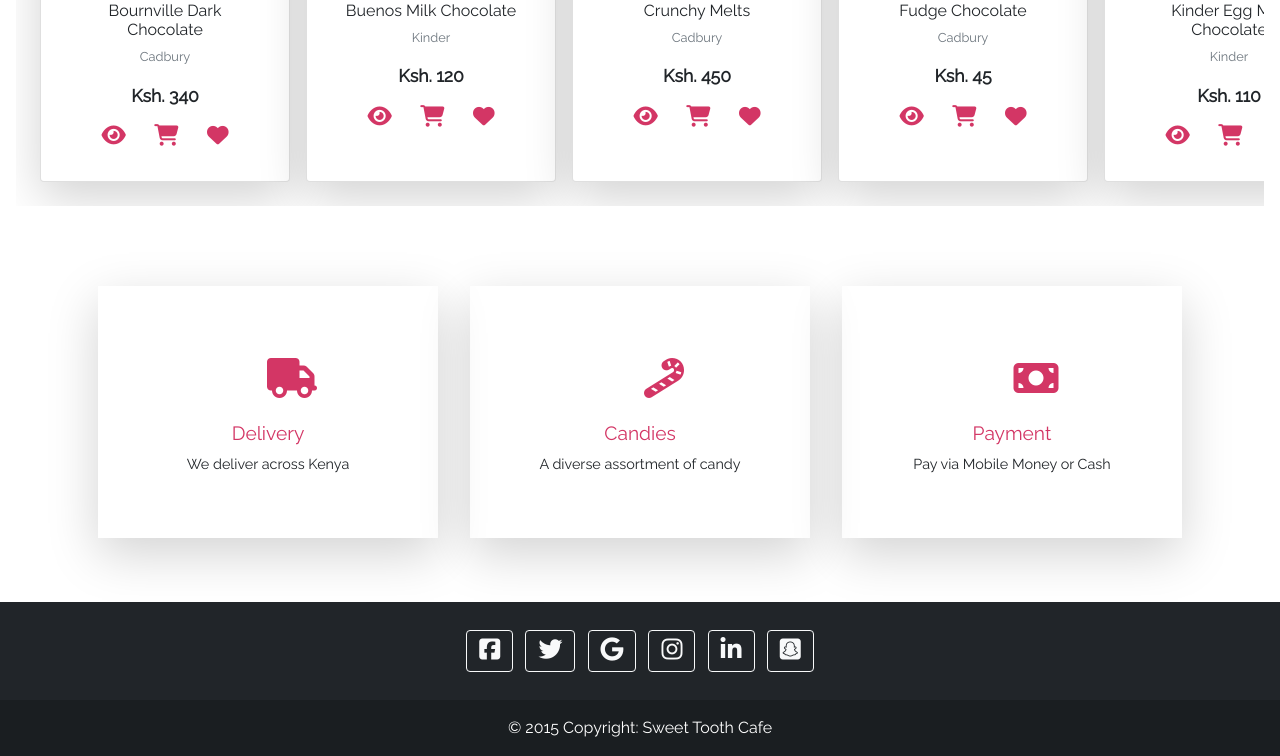
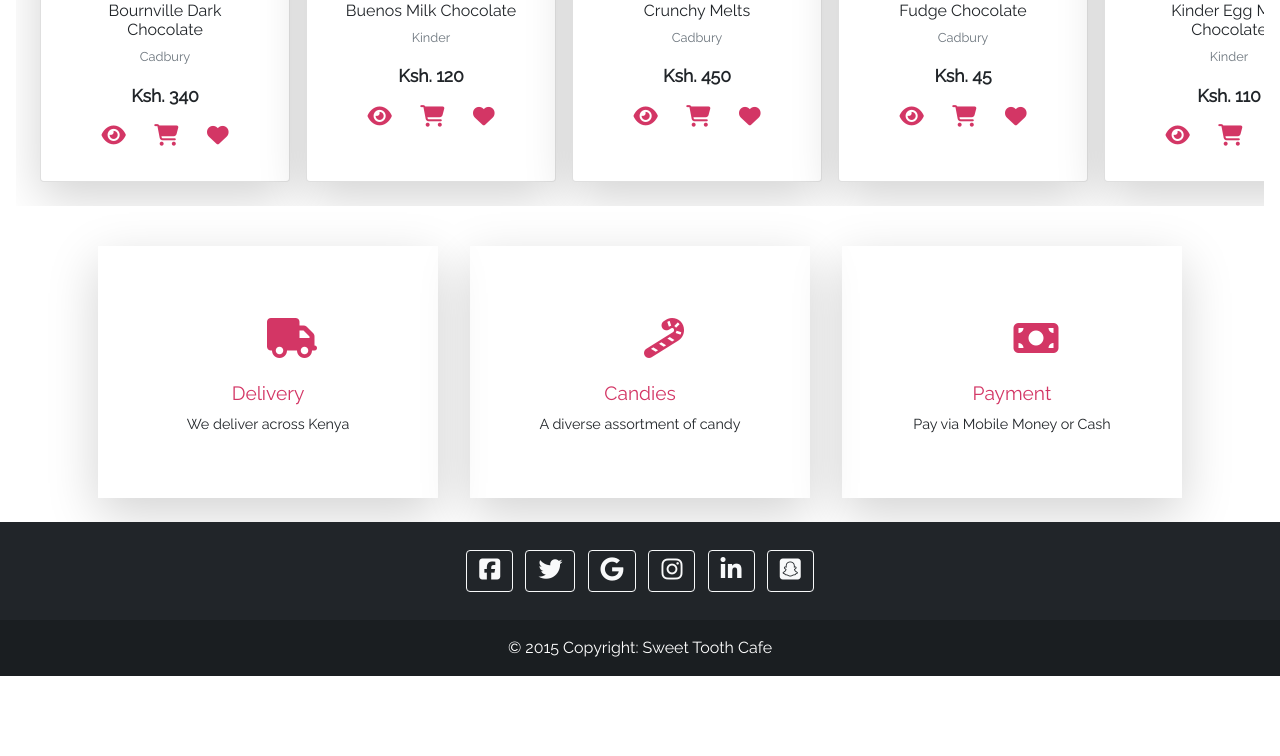
Before and after one commit to njekecodes/SweetToothCafe, a Django app: page / in a window 1280 px wide. Shown: the part 972-1728 px from the top of the page. After the commit the page ends 1648 px from the top, so only its background shows below. Run offline with Django 4.2, Linux system fonts and the light colour scheme; data comes from the database, SQL or seed files in the repository; some libraries are stand-ins or nearby versions.

Commit message:
Updated files

```diff
--- a/templates/pages/landing_page.html
+++ b/templates/pages/landing_page.html
@@ -124,7 +124,7 @@
 
 
     <!-- Latest Confectionery -->
-    <section class="w-100 my-5">
+    <section class="w-100 my-2">
         <div class="sweet-deals container px-3 p-3 mw-100 bg-white">
             <!-- Section Title -->
             <div class="w-auto mx-auto">
@@ -177,7 +177,7 @@
     </section>
 
     <!-- More information: Delivery, Candies and Payment -->
-    <section class="details d-flex flex-row justify-content-evenly w-100 my-5 container">
+    <section class="details d-flex flex-row justify-content-evenly w-100 my-2 container">
 
         <!-- Delivery info -->
         <div class="shadow-lg col text-center m-3 p-5 d-flex flex-column justify-content-evenly mw-100">
--- a/templates/partials/footer.html
+++ b/templates/partials/footer.html
@@ -1,4 +1,4 @@
-<footer class="w-100 mt-auto">
+<footer class="w-100 mt-auto position-relative bottom-0">
     <!-- Remove the container if you want to extend the Footer to full width. -->
 <div class="">
 
```
